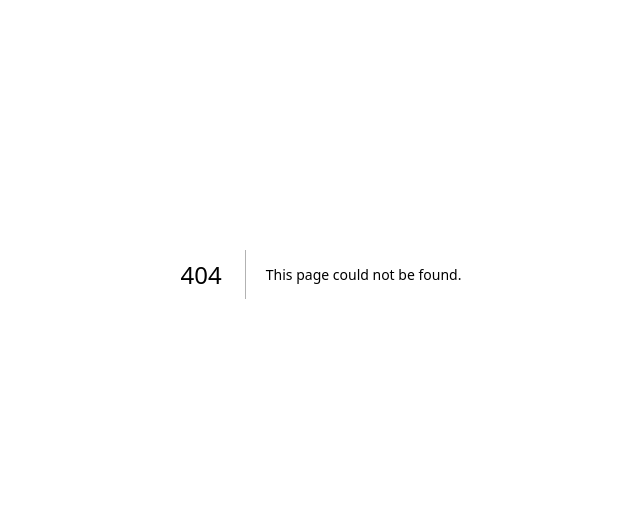
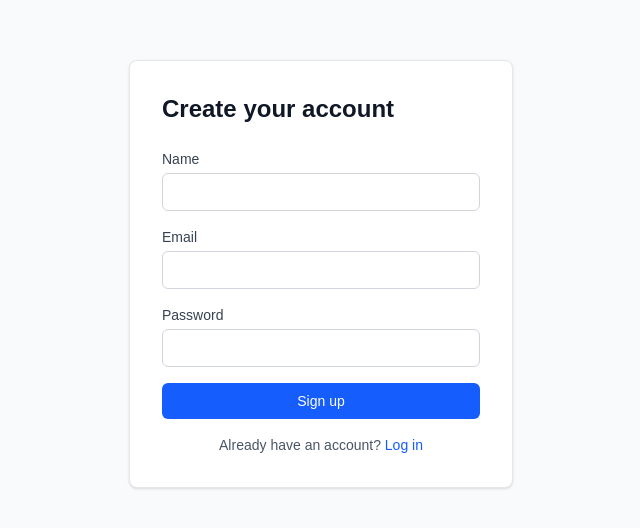
Before and after one commit to daveclouie/resume-builder, a Next.js app: page /signup in a window 1280 px wide. Before the commit this address had no page. Shown: the part 126-654 px from the top of the page, without its empty margins (319-959 px from the left). Built offline with nearby package versions, Linux system fonts and the light colour scheme.

Commit message:
Implement full authentication: signup, login, sessions with Auth.js and Prisma

```diff
--- /dev/null
+++ b/app/api/auth/[...nextauth]/route.ts
@@ -0,0 +1,3 @@
+import { handlers } from '@/auth';
+
+export const { GET, POST } = handlers;
--- /dev/null
+++ b/app/api/signup/route.ts
@@ -0,0 +1,39 @@
+import { NextResponse } from 'next/server';
+import bcrypt from 'bcryptjs';
+import { prisma } from '@/lib/prisma';
+
+export async function POST(request: Request) {
+  try {
+    const { email, password, name } = await request.json();
+
+    if (!email || !password) {
+      return NextResponse.json({ error: 'Email and password are required' }, { status: 400 });
+    }
+
+    const existingUser = await prisma.user.findUnique({
+      where: { email },
+    });
+
+    if (existingUser) {
+      return NextResponse.json(
+        { error: 'An account with this email already exists' },
+        { status: 409 }
+      );
+    }
+
+    const hashedPassword = await bcrypt.hash(password, 10);
+
+    const user = await prisma.user.create({
+      data: {
+        email,
+        password: hashedPassword,
+        name: name || null,
+      },
+    });
+
+    return NextResponse.json({ id: user.id, email: user.email, name: user.name }, { status: 201 });
+  } catch (error) {
+    console.error('Signup error:', error);
+    return NextResponse.json({ error: 'Something went wrong. Please try again.' }, { status: 500 });
+  }
+}
--- /dev/null
+++ b/app/login/page.tsx
@@ -0,0 +1,83 @@
+'use client';
+
+import { useState } from 'react';
+import { useRouter } from 'next/navigation';
+import { signIn } from 'next-auth/react';
+
+export default function LoginPage() {
+  const router = useRouter();
+  const [email, setEmail] = useState('');
+  const [password, setPassword] = useState('');
+  const [error, setError] = useState('');
+  const [loading, setLoading] = useState(false);
+
+  async function handleSubmit(e: React.FormEvent) {
+    e.preventDefault();
+    setError('');
+    setLoading(true);
+
+    const result = await signIn('credentials', {
+      email,
+      password,
+      redirect: false,
+    });
+
+    if (result?.error) {
+      setError('Invalid email or password');
+      setLoading(false);
+      return;
+    }
+
+    router.push('/');
+    router.refresh();
+  }
+
+  return (
+    <div className="flex min-h-screen items-center justify-center bg-gray-50">
+      <div className="w-full max-w-sm rounded-lg border border-gray-200 bg-white p-8 shadow-sm">
+        <h1 className="mb-6 text-2xl font-semibold text-gray-900">Log in</h1>
+
+        <form onSubmit={handleSubmit} className="space-y-4">
+          <div>
+            <label className="mb-1 block text-sm font-medium text-gray-700">Email</label>
+            <input
+              type="email"
+              required
+              value={email}
+              onChange={(e) => setEmail(e.target.value)}
+              className="w-full rounded-md border border-gray-300 px-3 py-2 text-sm focus:border-blue-500 focus:outline-none"
+            />
+          </div>
+
+          <div>
+            <label className="mb-1 block text-sm font-medium text-gray-700">Password</label>
+            <input
+              type="password"
+              required
+              value={password}
+              onChange={(e) => setPassword(e.target.value)}
+              className="w-full rounded-md border border-gray-300 px-3 py-2 text-sm focus:border-blue-500 focus:outline-none"
+            />
+          </div>
+
+          {error && <p className="text-sm text-red-600">{error}</p>}
+
+          <button
+            type="submit"
+            disabled={loading}
+            className="w-full rounded-md bg-blue-600 px-4 py-2 text-sm font-medium text-white hover:bg-blue-700 disabled:opacity-50"
+          >
+            {loading ? 'Logging in...' : 'Log in'}
+          </button>
+        </form>
+
+        <p className="mt-4 text-center text-sm text-gray-600">
+          Don&apos;t have an account?{' '}
+          <a href="/signup" className="text-blue-600 hover:underline">
+            Sign up
+          </a>
+        </p>
+      </div>
+    </div>
+  );
+}
--- /dev/null
+++ b/app/signup/page.tsx
@@ -0,0 +1,100 @@
+'use client';
+
+import { useState } from 'react';
+import { useRouter } from 'next/navigation';
+
+export default function SignupPage() {
+  const router = useRouter();
+  const [email, setEmail] = useState('');
+  const [password, setPassword] = useState('');
+  const [name, setName] = useState('');
+  const [error, setError] = useState('');
+  const [loading, setLoading] = useState(false);
+
+  async function handleSubmit(e: React.FormEvent) {
+    e.preventDefault();
+    setError('');
+    setLoading(true);
+
+    try {
+      const res = await fetch('/api/signup', {
+        method: 'POST',
+        headers: { 'Content-Type': 'application/json' },
+        body: JSON.stringify({ email, password, name }),
+      });
+
+      const data = await res.json();
+
+      if (!res.ok) {
+        setError(data.error || 'Something went wrong');
+        setLoading(false);
+        return;
+      }
+
+      router.push('/login');
+    } catch {
+      setError('Something went wrong. Please try again.');
+      setLoading(false);
+    }
+  }
+
+  return (
+    <div className="flex min-h-screen items-center justify-center bg-gray-50">
+      <div className="w-full max-w-sm rounded-lg border border-gray-200 bg-white p-8 shadow-sm">
+        <h1 className="mb-6 text-2xl font-semibold text-gray-900">Create your account</h1>
+
+        <form onSubmit={handleSubmit} className="space-y-4">
+          <div>
+            <label className="mb-1 block text-sm font-medium text-gray-700">Name</label>
+            <input
+              type="text"
+              value={name}
+              onChange={(e) => setName(e.target.value)}
+              className="w-full rounded-md border border-gray-300 px-3 py-2 text-sm focus:border-blue-500 focus:outline-none"
+            />
+          </div>
+
+          <div>
+            <label className="mb-1 block text-sm font-medium text-gray-700">Email</label>
+            <input
+              type="email"
+              required
+              value={email}
+              onChange={(e) => setEmail(e.target.value)}
+              className="w-full rounded-md border border-gray-300 px-3 py-2 text-sm focus:border-blue-500 focus:outline-none"
+            />
+          </div>
+
+          <div>
+            <label className="mb-1 block text-sm font-medium text-gray-700">Password</label>
+            <input
+              type="password"
+              required
+              minLength={8}
+              value={password}
+              onChange={(e) => setPassword(e.target.value)}
+              className="w-full rounded-md border border-gray-300 px-3 py-2 text-sm focus:border-blue-500 focus:outline-none"
+            />
+          </div>
+
+          {error && <p className="text-sm text-red-600">{error}</p>}
+
+          <button
+            type="submit"
+            disabled={loading}
+            className="w-full rounded-md bg-blue-600 px-4 py-2 text-sm font-medium text-white hover:bg-blue-700 disabled:opacity-50"
+          >
+            {loading ? 'Creating account...' : 'Sign up'}
+          </button>
+        </form>
+
+        <p className="mt-4 text-center text-sm text-gray-600">
+          Already have an account?{' '}
+          <a href="/login" className="text-blue-600 hover:underline">
+            Log in
+          </a>
+        </p>
+      </div>
+    </div>
+  );
+}
--- /dev/null
+++ b/auth.ts
@@ -0,0 +1,36 @@
+import NextAuth from 'next-auth';
+import Credentials from 'next-auth/providers/credentials';
+import { PrismaAdapter } from '@auth/prisma-adapter';
+import bcrypt from 'bcryptjs';
+import { prisma } from '@/lib/prisma';
+
+export const { handlers, signIn, signOut, auth } = NextAuth({
+  adapter: PrismaAdapter(prisma),
+  session: { strategy: 'jwt' },
+  pages: {
+    signIn: '/login',
+  },
+  providers: [
+    Credentials({
+      credentials: {
+        email: { label: 'Email', type: 'email' },
+        password: { label: 'Password', type: 'password' },
+      },
+      async authorize(credentials) {
+        if (!credentials?.email || !credentials?.password) return null;
+
+        const user = await prisma.user.findUnique({
+          where: { email: credentials.email as string },
+        });
+
+        if (!user) return null;
+
+        const passwordsMatch = await bcrypt.compare(credentials.password as string, user.password);
+
+        if (!passwordsMatch) return null;
+
+        return user;
+      },
+    }),
+  ],
+});
--- /dev/null
+++ b/lib/prisma.ts
@@ -0,0 +1,14 @@
+import { PrismaClient } from '@/app/generated/prisma/client';
+import { PrismaPg } from '@prisma/adapter-pg';
+
+const globalForPrisma = globalThis as unknown as {
+  prisma: PrismaClient | undefined;
+};
+
+const adapter = new PrismaPg({
+  connectionString: process.env.DATABASE_URL,
+});
+
+export const prisma = globalForPrisma.prisma ?? new PrismaClient({ adapter });
+
+if (process.env.NODE_ENV !== 'production') globalForPrisma.prisma = prisma;
--- a/package.json
+++ b/package.json
@@ -19,13 +19,18 @@
     ]
   },
   "dependencies": {
+    "@auth/prisma-adapter": "^2.11.2",
+    "@prisma/adapter-pg": "^7.8.0",
     "@prisma/client": "^7.8.0",
+    "bcryptjs": "^3.0.3",
     "next": "16.2.10",
+    "next-auth": "^5.0.0-beta.31",
     "react": "19.2.4",
     "react-dom": "19.2.4"
   },
   "devDependencies": {
     "@tailwindcss/postcss": "^4",
+    "@types/bcryptjs": "^2.4.6",
     "@types/node": "^20",
     "@types/react": "^19",
     "@types/react-dom": "^19",
```
Also changed, not shown: 1 other file (tests, documents, lock files or other folders).
